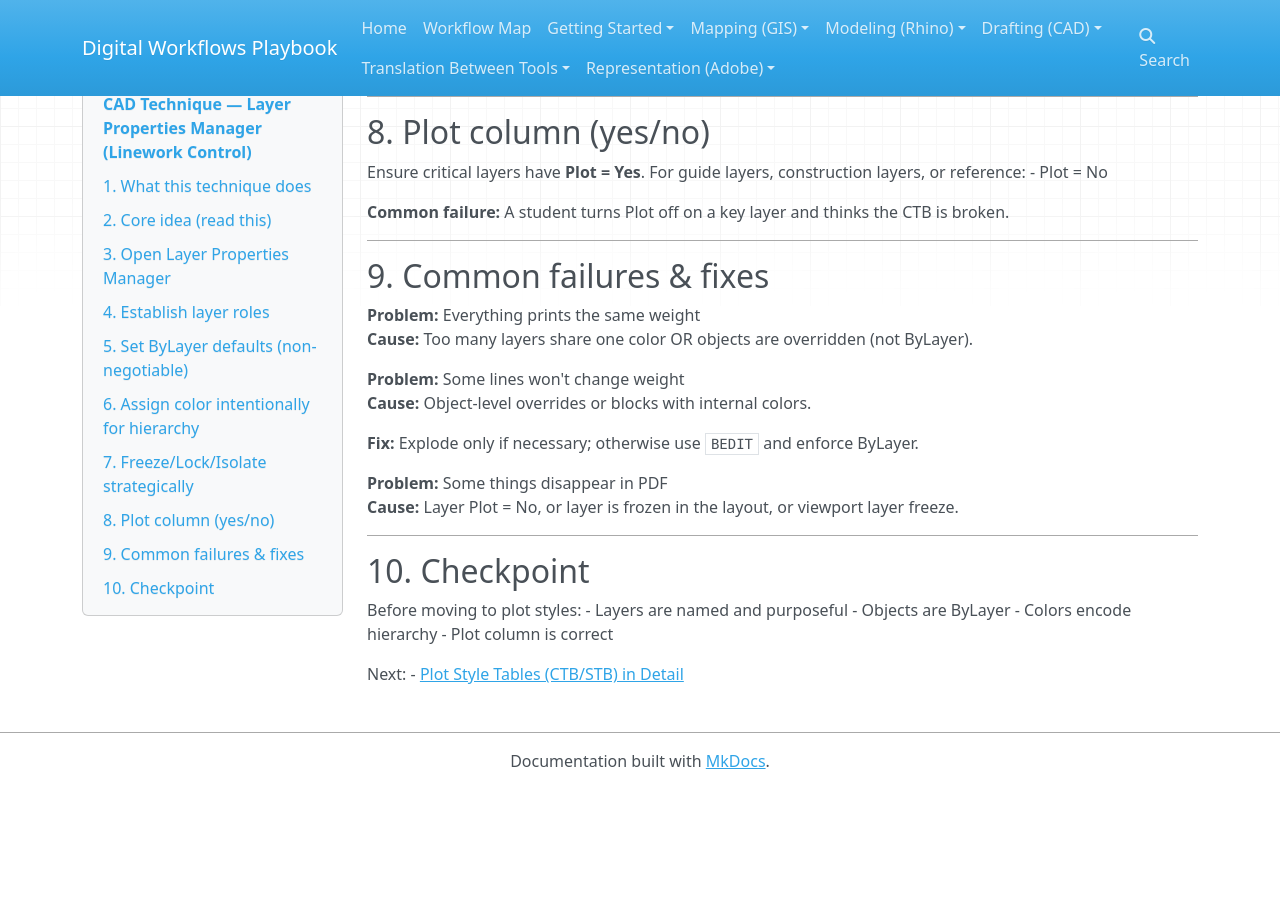
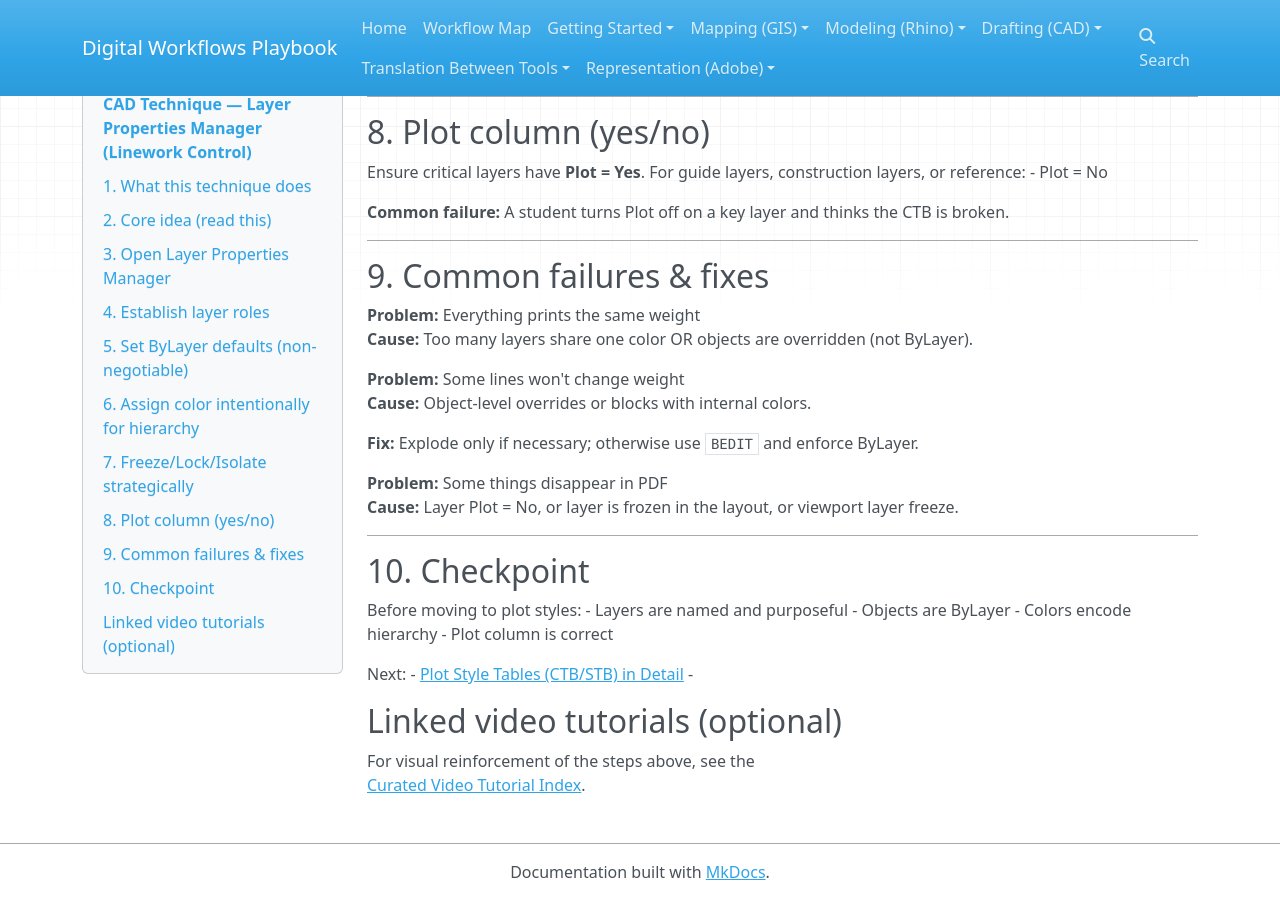
Before and after one commit to machineLandscape/digital-workflows-playbook, an MkDocs documentation site: the page built from docs/03_drafting_techniques/cad_layer_properties_manager.md, in a window 1280 px wide and 900 px high, scrolled down 1782 px. Built offline with MkDocs 1.6.1, drawn with Linux system fonts in a browser that asks for light colours; nearby versions of some CDN libraries; before the commit the page ends 2571 px from its top, so only the background shows below that.

Commit message:
Update cad_layer_properties_manager.md

```diff
--- a/docs/03_drafting_techniques/cad_layer_properties_manager.md
+++ b/docs/03_drafting_techniques/cad_layer_properties_manager.md
@@ -133,3 +133,8 @@ Before moving to plot styles:
 
 Next:
 - [Plot Style Tables (CTB/STB) in Detail](cad_plot_style_tables.md)
+-
+## Linked video tutorials (optional)
+
+For visual reinforcement of the steps above, see the
+[Curated Video Tutorial Index](../video_index.md).
```
